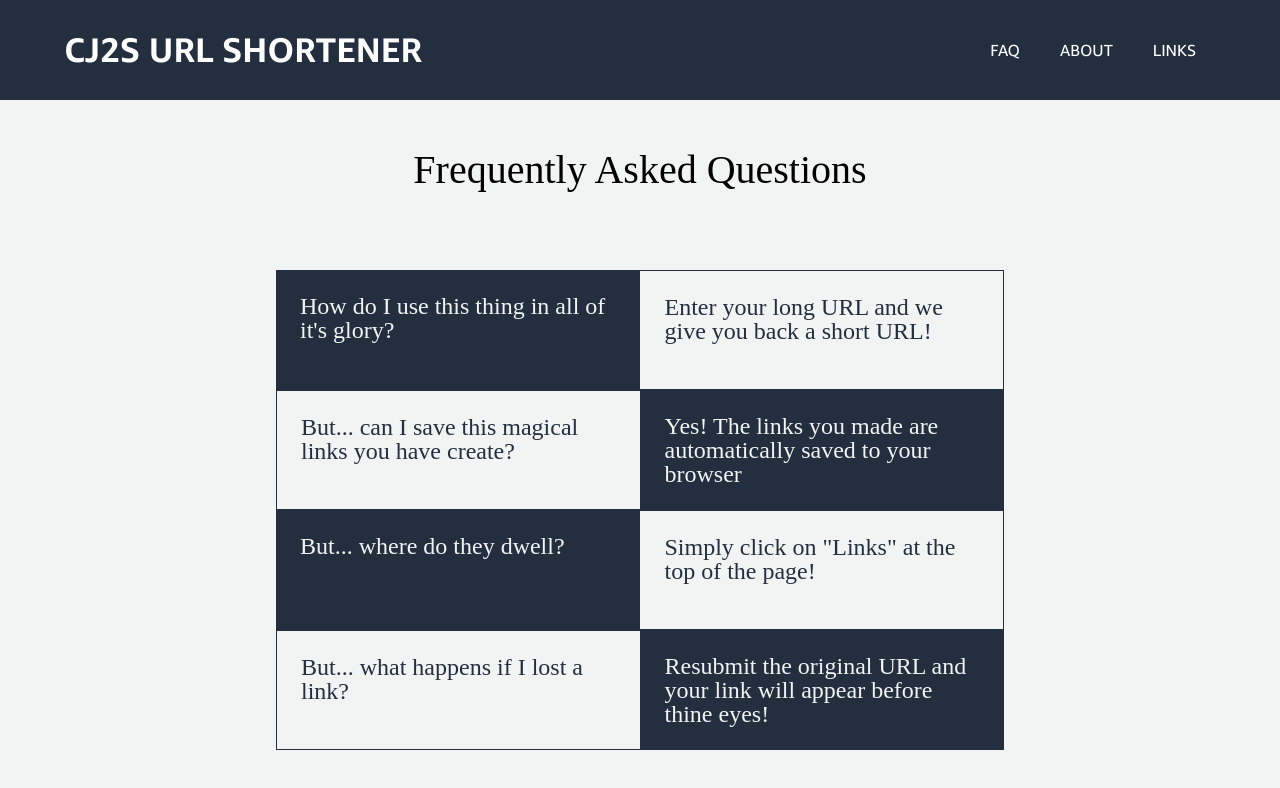
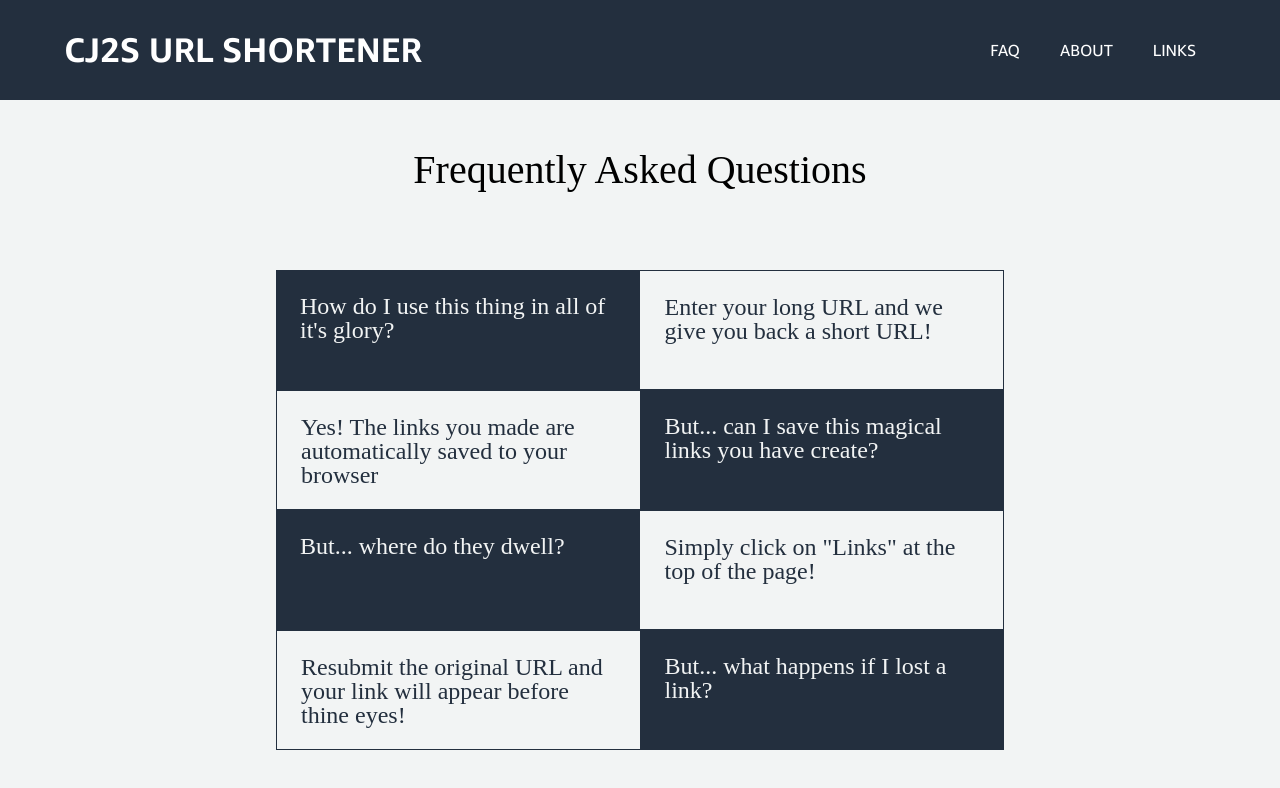
Before and after one commit to cj2-site/cj2_frontend, a React (Create React App) app: page /faq in a window 1280 px wide. Shown: the top 788 px of the page. Built offline with nearby package versions, Linux system fonts and the light colour scheme.

Commit message:
Updated markup

```diff
--- a/src/components/faq.jsx
+++ b/src/components/faq.jsx
@@ -13,9 +13,9 @@ const Faq = () => {
           <span>Enter your long URL and we give you back a short URL!</span>
         </div>
         <div>
+          <span>Yes! The links you made are automatically saved to your browser</span>
+          <br/>
           <span>But... can I save this magical links you have create?</span>
-          <br/>
-          <span>Yes! The links you made are automatically saved to your browser</span>
         </div>
         <div>
           <span>But... where do they dwell?</span>
@@ -23,9 +23,9 @@ const Faq = () => {
           <span>Simply click on "Links" at the top of the page!</span>
         </div>
         <div>
+          <span>Resubmit the original URL and your link will appear before thine eyes!</span>
+          <br/>
           <span>But... what happens if I lost a link?</span>
-          <br/>
-          <span>Resubmit the original URL and your link will appear before thine eyes!</span>
         </div>
       </section>
     </div>
```
